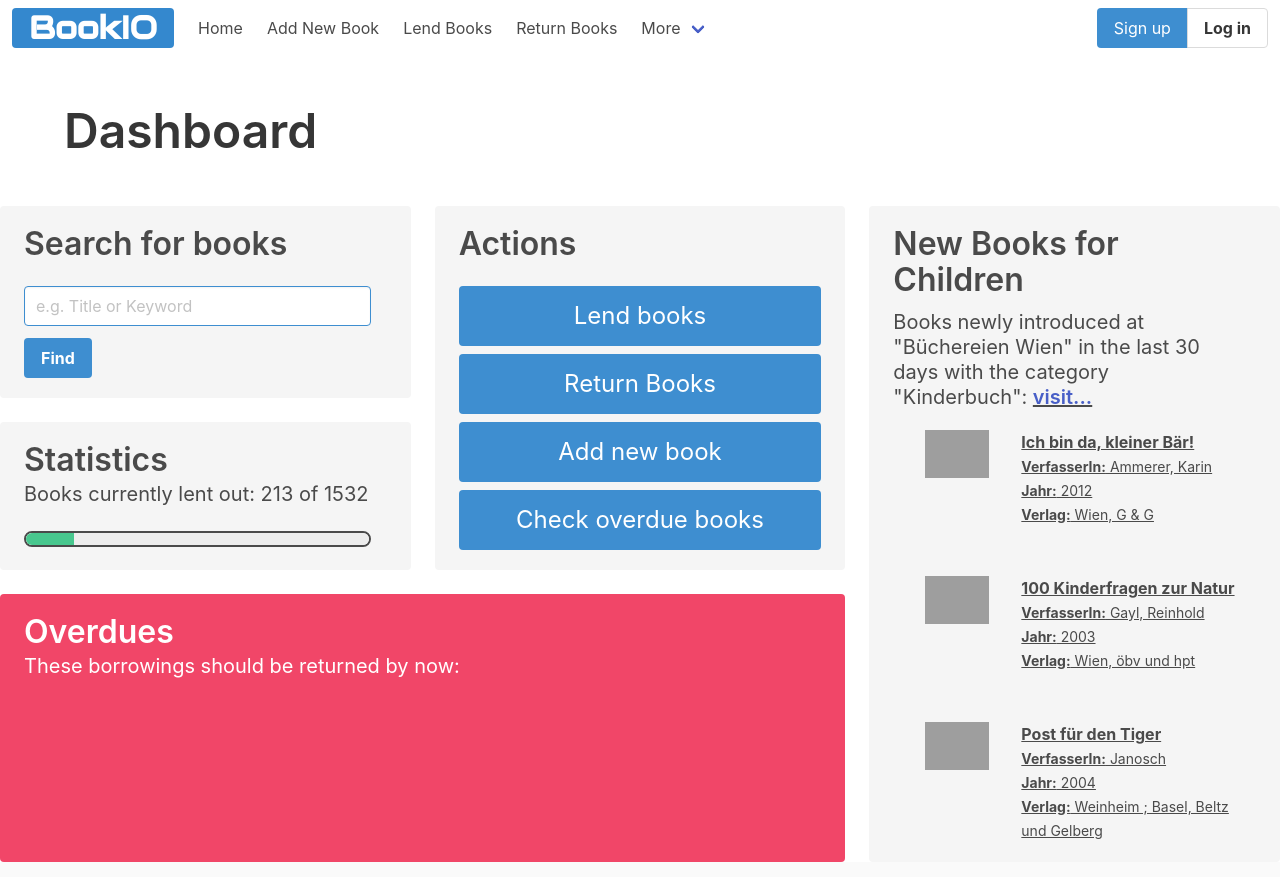
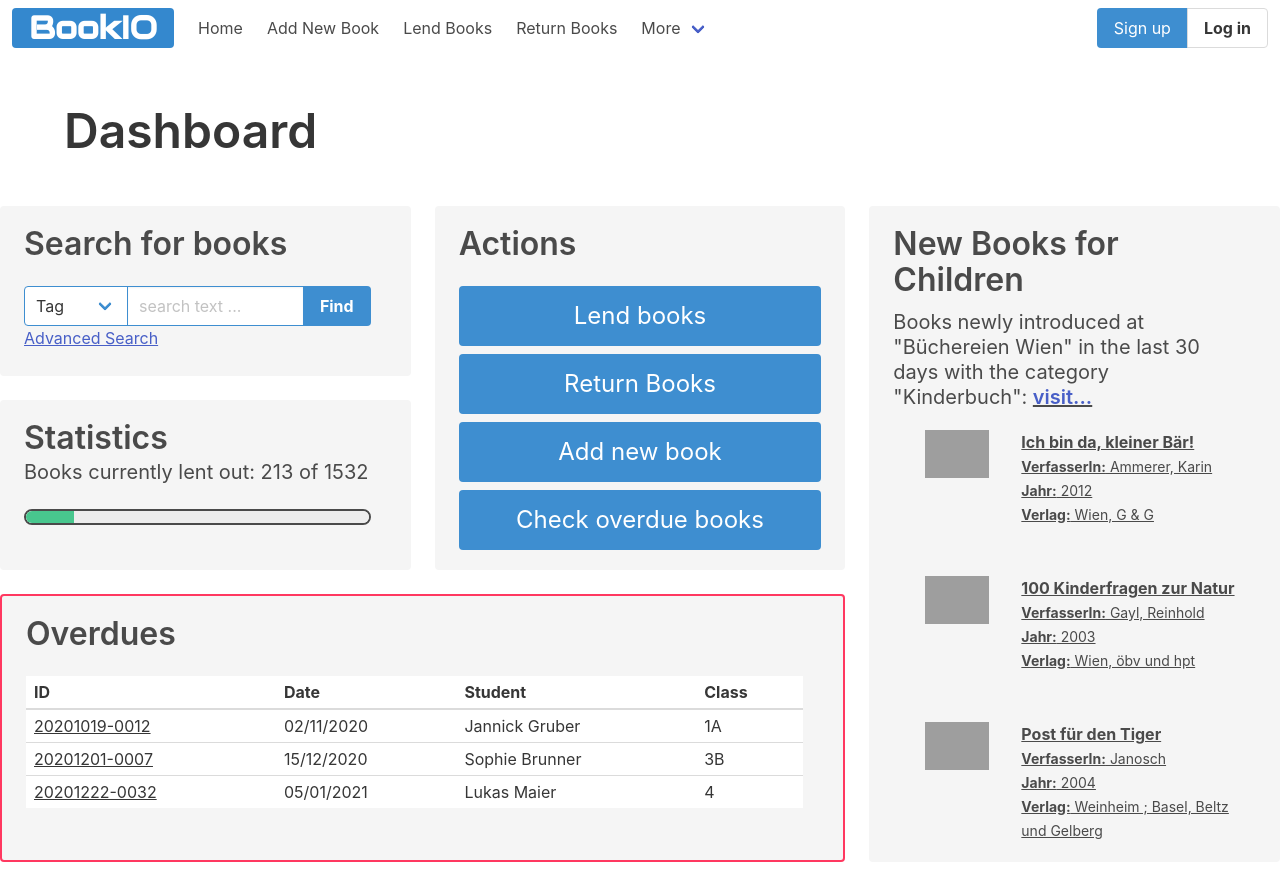
Before and after one commit to tiloeichhorn/library-prototype, a plain HTML site: page index.html in a window 1280 px wide. Shown: the top 877 px of the page. Drawn offline with nearby package versions, Linux system fonts and the light colour scheme; grey boxes are pictures that could not be loaded.

Commit message:
- set content min-heigth to 900 - upated overdue section - aligned title size on all pages

```diff
--- a/index.html
+++ b/index.html
@@ -2,31 +2,31 @@
 <html lang="en">
 <head>
     <meta charset="utf-8">
-    <meta name="viewport" content="width=device-width, initial-scale=1">
+    <meta content="width=device-width, initial-scale=1" name="viewport">
     <title>BookIO</title>
-    <link rel="stylesheet" href="https://cdn.jsdelivr.net/npm/bulma@0.9.1/css/bulma.min.css">
+    <link href="https://cdn.jsdelivr.net/npm/bulma@0.9.1/css/bulma.min.css" rel="stylesheet">
     <script defer src="https://use.fontawesome.com/releases/v5.14.0/js/all.js"></script>
-    <link rel="preconnect" href="https://fonts.gstatic.com">
+    <link href="https://fonts.gstatic.com" rel="preconnect">
     <link href="https://fonts.googleapis.com/css2?family=Audiowide&display=swap" rel="stylesheet">
 </head>
 <body style="max-width: 1400px; margin:auto">
 <header>
     <section class="hero">
-        <nav class="navbar" role="navigation" aria-label="main navigation">
+        <nav aria-label="main navigation" class="navbar" role="navigation">
             <div class="navbar-brand">
                 <a class="navbar-item">
                     <div class="button is-info is-hovered" style="font-family: 'Audiowide', cursive;">
                         <strong class="title">BookIO</strong>
                     </div>
                 </a>
-                <a role="button" class="navbar-burger" aria-label="menu" aria-expanded="false"
-                   data-target="navbarBasicExample">
+                <a aria-expanded="false" aria-label="menu" class="navbar-burger" data-target="navbarBasicExample"
+                   role="button">
                     <span aria-hidden="true"></span>
                     <span aria-hidden="true"></span>
                     <span aria-hidden="true"></span>
                 </a>
             </div>
-            <div id="navbarBasicExample" class="navbar-menu">
+            <div class="navbar-menu" id="navbarBasicExample">
                 <div class="navbar-start">
                     <a class="navbar-item" href="index.html">Home</a>
                     <a class="navbar-item" href="addNewBook/addBook.html">Add New Book</a>
@@ -60,7 +60,7 @@
         </div>
     </section>
 </header>
-<section>
+<section style="min-height: 900px;">
     <div class="tile is-ancestor">
         <div class="tile is-vertical is-8">
             <div class="tile">
@@ -68,31 +68,32 @@
                     <article class="tile is-child notification ">
                         <p class="title">Search for books</p>
                         <form>
-                            <div class="field is-horizontal">
-                                <div class="field-body">
-                                    <div class="field">
-                                        <div class="control">
-                                            <input class="input is-info" type="text"
-                                                   placeholder="e.g. Title or Keyword">
-                                        </div>
-                                    </div>
-                                </div>
-                            </div>
-                            <div class="field">
-                                <div class="field-body">
-                                    <div class="field">
-                                        <div class="control">
+                            <div class="field has-addons has-addons-left">
+                                <p class="control">
+                                    <span class="select is-info">
+                                      <select>
+                                        <option>Tag</option>
+                                        <option>Title</option>
+                                        <option>Author</option>
+                                      </select>
+                                    </span>
+                                </p>
+                                <p class="control">
+                                    <input class="input is-info" placeholder="search text ..."
+                                           type="text">
+                                </p>
+                                <p class="control">
                                         <button class="button is-info "><strong>Find</strong></button>
-                                        </div>
-                                    </div>
-                                </div>
+                                </p>
                             </div>
                         </form>
+                        <p><a class="has-text-link">Advanced Search</a></p>
                     </article>
                     <article class="tile is-child notification">
                         <p class="title">Statistics</p>
                         <p class="subtitle">Books currently lent out: 213 of 1532</p>
-                        <progress class="progress is-success" value="13.9" max="100" style="border: solid 2px;">13.9%</progress>
+                        <progress class="progress is-success" max="100" style="border: solid 2px;" value="13.9">13.9%
+                        </progress>
                     </article>
                 </div>
                 <div class="tile is-parent">
@@ -110,11 +111,19 @@
                 </div>
             </div>
             <div class="tile is-parent">
-                <article class="tile is-child notification is-danger">
+                <article class="tile is-child notification is-rounded" style="border: solid 2px hsl(348, 100%, 61%);">
                     <p class="title">Overdues</p>
-                    <p class="subtitle">These borrowings should be returned by now:</p>
                     <div class="content">
-                        <!-- Content -->
+                        <table class="table is-narrow is-hoverable">
+                            <thead>
+                                <tr><th>ID</th><th>Date</th><th>Student</th><th>Class</th></tr>
+                            </thead>
+                            <tbody>
+                                <tr><td><a>20201019-0012</a></td><td>02/11/2020</td><td>Jannick Gruber</td><td>1A</td></tr>
+                                <tr><td><a>20201201-0007</a></td><td>15/12/2020</td><td>Sophie Brunner</td><td>3B</td></tr>
+                                <tr><td><a>20201222-0032</a></td><td>05/01/2021</td><td>Lukas Maier</td><td>4</td></tr>
+                            </tbody>
+                        </table>
                     </div>
                 </article>
             </div>
@@ -130,7 +139,8 @@
                            target="_blank"><strong class="has-text-link">visit...</strong></a>
                     </p>
                     <div class="content">
-                        <a href="https://buechereien.wien.gv.at/Permalink.aspx?id=1147323"><article class="media">
+                        <a href="https://buechereien.wien.gv.at/Permalink.aspx?id=1147323">
+                            <article class="media">
                                 <figure class="media-left">
                                     <p class="image is-64x64">
                                         <img alt="Book Cover" src="https://cover.ekz.de/9783707414417.jpg">
@@ -140,15 +150,19 @@
                                     <div class="content">
                                         <p>
                                             <strong>Ich bin da, kleiner Bär!</strong><br/>
-                                        <small><strong>VerfasserIn:</strong> Ammerer, Karin</small><br/>
-                                        <small><strong>Jahr:</strong> 2012</small><br/>
+                                            <small><strong>VerfasserIn:</strong> Ammerer, Karin</small>
+                                            <br/>
+                                            <small><strong>Jahr:</strong> 2012</small>
+                                            <br/>
                                             <small><strong>Verlag:</strong> Wien, G & G</small>
                                         </p>
                                     </div>
                                 </div>
-                        </article></a>
+                            </article>
+                        </a>
                         <hr/>
-                        <a href="https://buechereien.wien.gv.at/Permalink.aspx?id=0602085"><article class="media">
+                        <a href="https://buechereien.wien.gv.at/Permalink.aspx?id=0602085">
+                            <article class="media">
                                 <figure class="media-left">
                                     <p class="image is-64x64">
                                         <img alt="Book Cover" src="https://cover.ekz.de/9783209041708.jpg">
@@ -158,15 +172,19 @@
                                     <div class="content">
                                         <p>
                                             <strong>100 Kinderfragen zur Natur</strong><br/>
-                                        <small><strong>VerfasserIn:</strong> Gayl, Reinhold</small><br/>
-                                        <small><strong>Jahr:</strong> 2003</small><br/>
+                                            <small><strong>VerfasserIn:</strong> Gayl, Reinhold</small>
+                                            <br/>
+                                            <small><strong>Jahr:</strong> 2003</small>
+                                            <br/>
                                             <small><strong>Verlag:</strong> Wien, öbv und hpt</small>
                                         </p>
                                     </div>
                                 </div>
-                        </article></a>
+                            </article>
+                        </a>
                         <hr/>
-                        <a href="https://buechereien.wien.gv.at/Permalink.aspx?id=1109108"><article class="media">
+                        <a href="https://buechereien.wien.gv.at/Permalink.aspx?id=1109108">
+                            <article class="media">
                                 <figure class="media-left">
                                     <p class="image is-64x64">
                                         <img alt="Book Cover" src="https://cover.ekz.de/9783407760142.jpg">
@@ -176,13 +194,16 @@
                                     <div class="content">
                                         <p>
                                             <strong>Post für den Tiger</strong><br/>
-                                        <small><strong>VerfasserIn:</strong> Janosch</small><br/>
-                                        <small><strong>Jahr:</strong> 2004</small><br/>
+                                            <small><strong>VerfasserIn:</strong> Janosch</small>
+                                            <br/>
+                                            <small><strong>Jahr:</strong> 2004</small>
+                                            <br/>
                                             <small><strong>Verlag:</strong> Weinheim ; Basel, Beltz und Gelberg</small>
                                         </p>
                                     </div>
                                 </div>
-                        </article></a>
+                            </article>
+                        </a>
                     </div>
                 </div>
             </article>
```
Also changed, not shown: addNewBook/addBook.html (+2 -2 lines), lendBook/lend.html (+2 -2 lines), returnBook/return.html (+2 -2 lines). Lines whose indentation alone changed are shown as unchanged.
